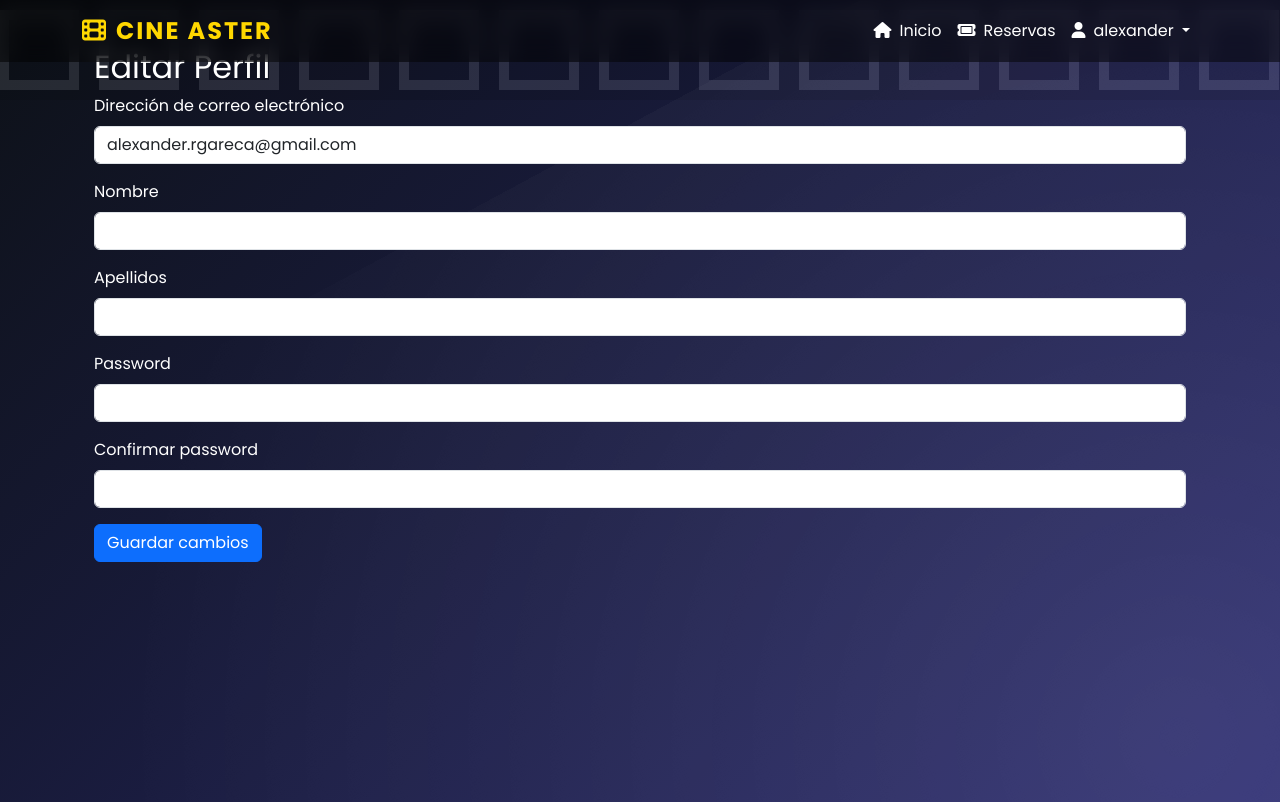
After one commit to Acedi-a/Cine-Django, a Django app: page /editar-perfil/ in a window 1280 px wide. The commit adds this page. Shown: the top 802 px of the page. Run offline with Django 5.2, Linux system fonts and the light colour scheme; a user stored in the database is signed in; some libraries are stand-ins or nearby versions.

Commit message:
funcionalidad de editar perfil del usuario

```diff
--- a/CineWeb/Cine/forms.py
+++ b/CineWeb/Cine/forms.py
@@ -63,3 +63,23 @@ class RegistroUsuarioForm(forms.ModelForm):
             if char in special_chars:
                 return False
         return True
+
+
+
+class UserProfileForm(forms.ModelForm):
+    password = forms.CharField(widget=forms.PasswordInput(), required=False)
+    confirmar_password = forms.CharField(widget=forms.PasswordInput(), required=False)
+
+    class Meta:
+        model = User
+        fields = ['email', 'first_name', 'last_name', 'password']
+
+    def clean(self):
+        cleaned_data = super().clean()
+        password = cleaned_data.get("password")
+        confirmar_password = cleaned_data.get("confirmar_password")
+
+        if password and password != confirmar_password:
+            raise ValidationError("Las contraseñas no coinciden")
+
+        return cleaned_data
--- a/CineWeb/Cine/templates/base.html
+++ b/CineWeb/Cine/templates/base.html
@@ -101,7 +101,7 @@
                                     <i class="fa-solid fa-user me-2"></i>{{ user.username }}
                                 </a>
                                 <ul class="dropdown-menu" aria-labelledby="navbarDropdown">
-                                    <li><a class="dropdown-item" href="#"><i class="fa-solid fa-user-cog me-2"></i>Perfil</a></li>
+                                    <li><a class="dropdown-item" href="{% url 'editar_perfil' %}"><i class="fa-solid fa-user-cog me-2"></i>Perfil</a></li>
                                     <li><hr class="dropdown-divider"></li>
                                     <li><a class="dropdown-item" href="{% url 'logout' %}"><i class="fa-solid fa-sign-out-alt me-2"></i>Cerrar sesión</a></li>
                                 </ul>
--- /dev/null
+++ b/CineWeb/Cine/templates/cine/editar_perfil.html
@@ -0,0 +1,13 @@
+{% extends 'base.html' %}
+{% load crispy_forms_tags %}
+
+{% block content %}
+<div class="container mt-5">
+    <h2>Editar Perfil</h2>
+    <form method="post">
+        {% csrf_token %}
+        {{ form|crispy }}
+        <button type="submit" class="btn btn-primary">Guardar cambios</button>
+    </form>
+</div>
+{% endblock %}
--- a/CineWeb/Cine/urls.py
+++ b/CineWeb/Cine/urls.py
@@ -9,5 +9,6 @@ urlpatterns = [
     path('funcion/<int:funcion_id>/seleccion-asientos/', views.seleccion_asientos, name='seleccion_asientos'),
     path('reservar-asientos/', views.reservar_asientos, name='reservar_asientos'),
     path('registro/', views.registro_usuario, name='registro_usuario'),
+    path('editar-perfil/', views.editar_perfil, name='editar_perfil'),
 
 ]
--- a/CineWeb/Cine/views.py
+++ b/CineWeb/Cine/views.py
@@ -1,6 +1,6 @@
 import json
 
-from django.contrib.auth import authenticate, logout, login
+from django.contrib.auth import authenticate, logout, login, update_session_auth_hash
 from django.contrib.auth.decorators import login_required
 from django.http import JsonResponse
 from django.shortcuts import render, get_object_or_404, redirect
@@ -10,6 +10,10 @@ from django.views.decorators.http import require_POST
 from .forms import RegistroUsuarioForm
 from django.contrib.auth.models import Group
 from .models import Pelicula, Funcion, Asiento, Reserva
+from django.contrib.auth.forms import PasswordChangeForm
+from .forms import UserProfileForm
+
+
 
 def inicio(request):
     # Ordenar por fecha de creación en orden descendente y obtener los últimos 10 registros
@@ -103,3 +107,20 @@ def reservar_asientos(request):
     asientos = Asiento.objects.filter(pk__in=asientos_ids)
 
     return JsonResponse({'status': 'success', 'message': 'Asientos reservados correctamente'})
+
+@login_required
+def editar_perfil(request):
+    if request.method == 'POST':
+        form = UserProfileForm(request.POST, instance=request.user)
+        if form.is_valid():
+            user = form.save(commit=False)
+            password = form.cleaned_data.get('password')
+            if password:
+                user.set_password(password)
+            user.save()
+            update_session_auth_hash(request, user)
+            messages.success(request, 'Tu perfil ha sido actualizado exitosamente.')
+            return redirect('editar_perfil')
+    else:
+        form = UserProfileForm(instance=request.user)
+    return render(request, r'cine/editar_perfil.html', {'form': form})
--- a/CineWeb/CineWeb/settings.py
+++ b/CineWeb/CineWeb/settings.py
@@ -38,7 +38,12 @@ INSTALLED_APPS = [
     'django.contrib.messages',
     'django.contrib.staticfiles',
     'Cine',
+    'crispy_forms',
+    'crispy_bootstrap4',
 ]
+
+CRISPY_TEMPLATE_PACK = 'bootstrap4'
+
 
 MIDDLEWARE = [
     'django.middleware.security.SecurityMiddleware',
```
Also changed, not shown: CineWeb/db.sqlite3.
